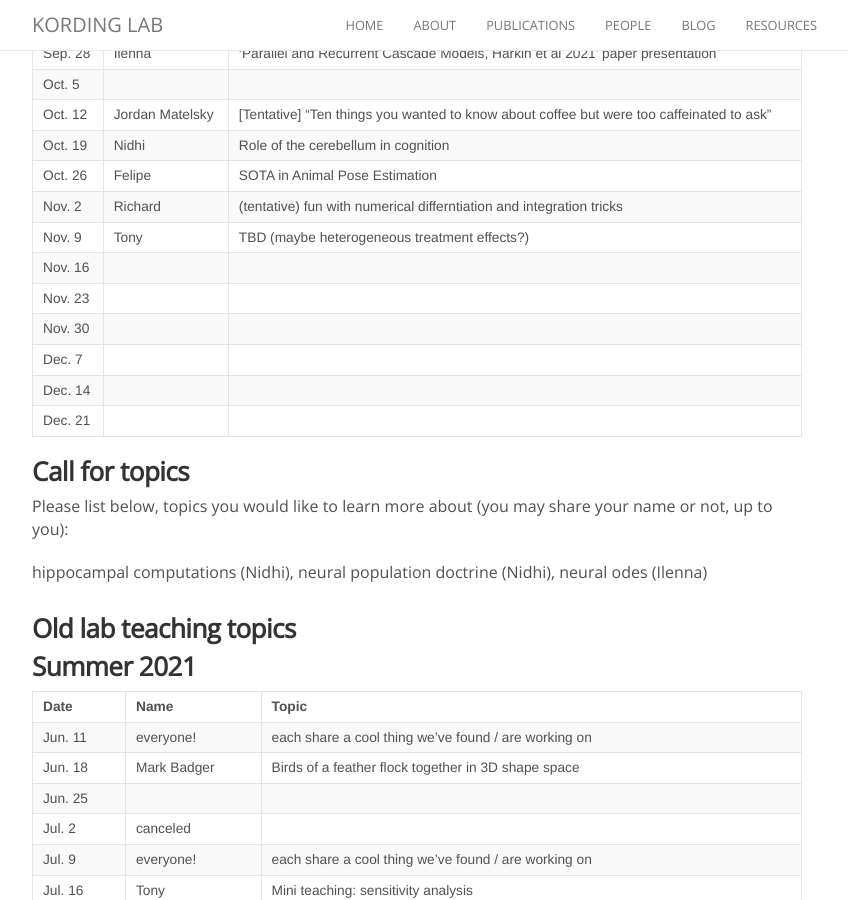
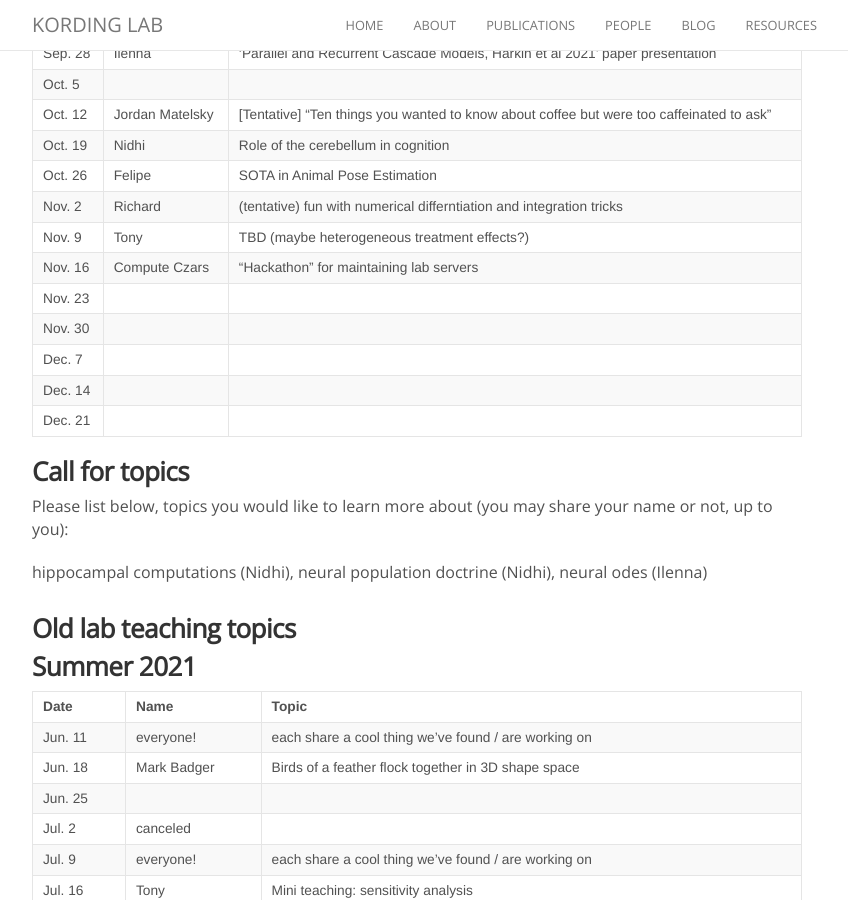
Before and after one commit to KordingLab/KordingLab.github.io, a Jekyll site: the page built from _posts/2021-01-01-upcoming-lab-teaching.md, in a window 1280 px wide and 900 px high, scrolled down 520 px. Shown: the whole window, without its empty margins (223-1071 px from the left). Built offline with Jekyll 4.4.1, drawn with Linux system fonts in a browser that asks for light colours; nearby versions of some CDN libraries; comment, search, counter and statistics services are not loaded.

Commit message:
Update 2021-01-01-upcoming-lab-teaching.md

```diff
--- a/_posts/2021-01-01-upcoming-lab-teaching.md
+++ b/_posts/2021-01-01-upcoming-lab-teaching.md
@@ -20,7 +20,7 @@ Get on the listserve for announcements: https://groups.google.com/forum/#!forum/
 | Oct. 26 | Felipe | SOTA in Animal Pose Estimation |
 | Nov. 2 | Richard | (tentative) fun with numerical differntiation and integration tricks |
 | Nov. 9 | Tony | TBD (maybe heterogeneous treatment effects?) |
-| Nov. 16 |   |  |
+| Nov. 16 | Compute Czars | "Hackathon" for maintaining lab servers |
 | Nov. 23 |   |  |
 | Nov. 30 |   |  |
 | Dec. 7 |   |  |
```
